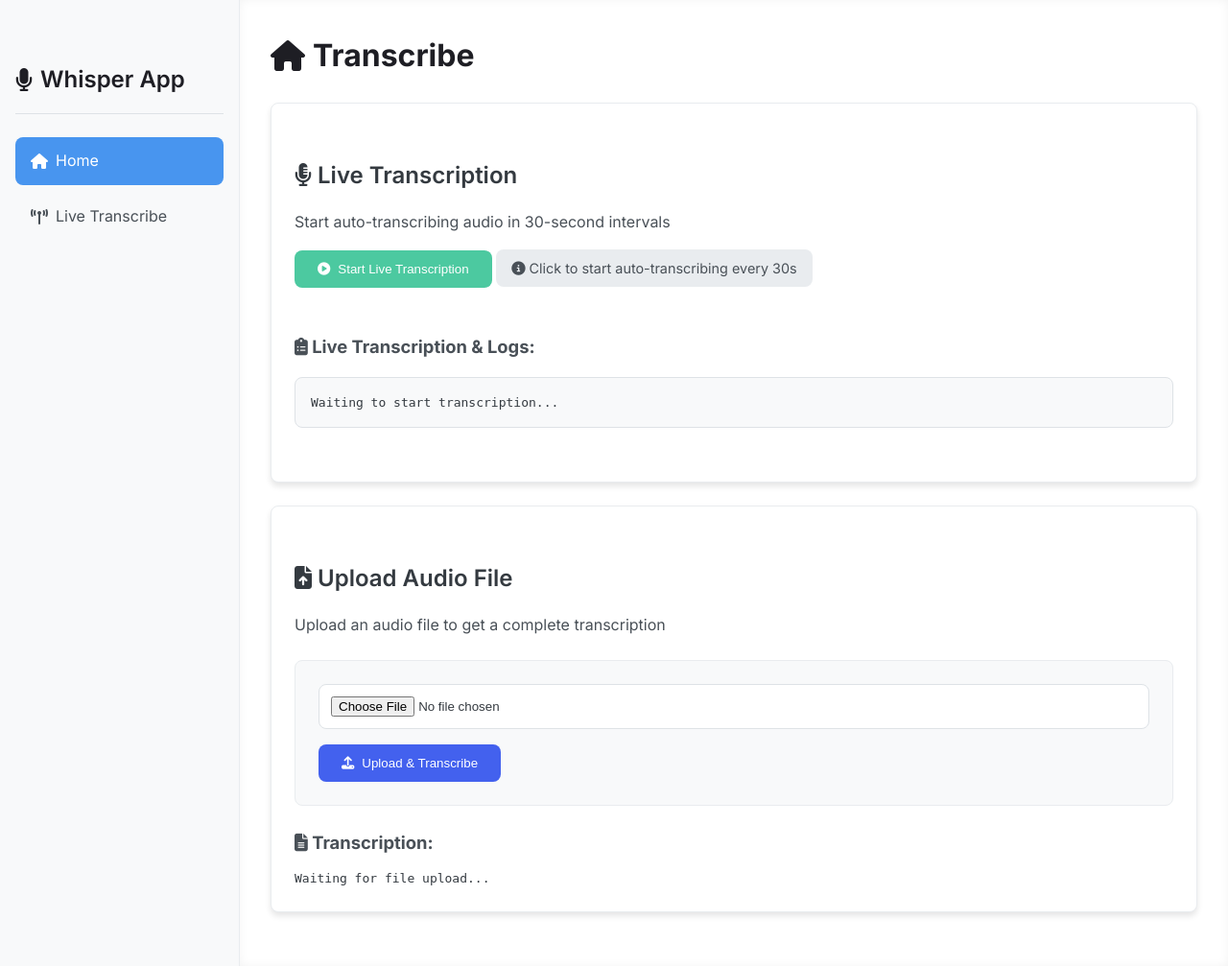
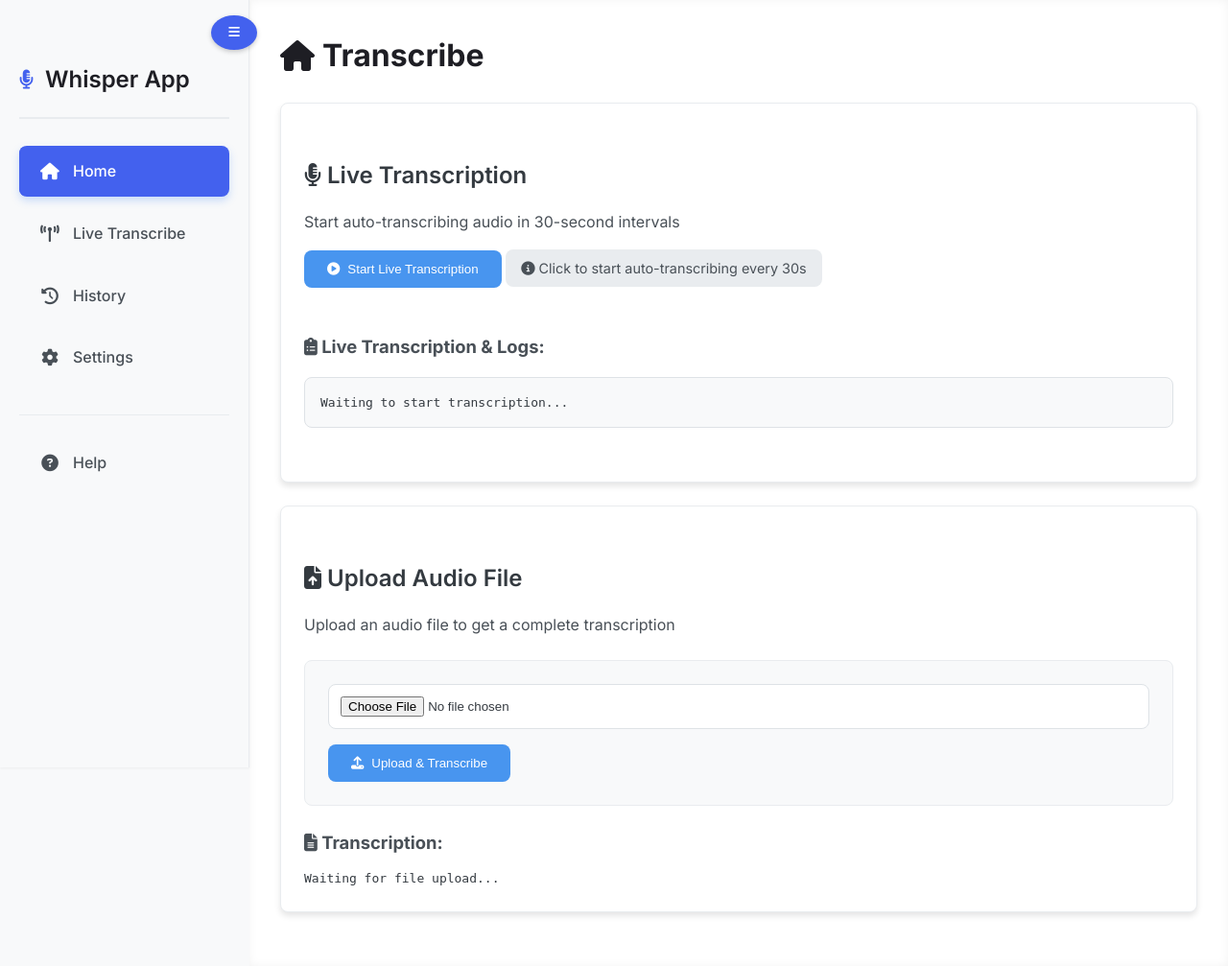
Before and after one commit to Iguanya/transcribe, a Flask app: page / in a window 1280 px wide. Shown: the whole page at 96% size. Run offline with Flask 3, Linux system fonts and the light colour scheme; parts of the project's set-up code (start-up, migrations or seed data) failed here and were passed over.

Commit message:
styled sidebar

```diff
--- a/static/style.css
+++ b/static/style.css
@@ -21,6 +21,9 @@
   --shadow: 0 4px 6px rgba(0, 0, 0, 0.1);
   --radius: 8px;
   --transition: all 0.3s ease;
+
+  --primary-rgb: 59, 130, 246; /* Blue color in RGB format (customize as needed) */
+  --primary-dark: #2563eb; /* Darker shade of primary color */
 }
 
 /* Reset & Base Styles */
@@ -43,52 +46,200 @@
   min-height: 100vh;
 }
 
-/* Sidebar */
-/* Sidebar */
+/* Enhanced Sidebar */
 .sidebar {
-  width: 250px;
+  width: 260px;
   background: var(--light);
   color: var(--dark);
-  padding: 2rem 1rem;
-  transition: var(--transition);
+  padding: 2rem 1.25rem;
+  transition: all 0.3s ease;
   border-right: 1px solid var(--gray-200);
+  box-shadow: 0 1px 3px rgba(0, 0, 0, 0.05);
+  height: 100vh;
+  position: sticky;
+  top: 0;
 }
 
+/* Sidebar Header */
 .sidebar h2 {
-  padding-bottom: 1rem;
-  margin-bottom: 1.5rem;
-  border-bottom: 1px solid var(--gray-300);
+  padding-bottom: 1.25rem;
+  margin-bottom: 1.75rem;
+  border-bottom: 2px solid var(--gray-200);
   font-size: 1.5rem;
+  font-weight: 600;
   color: var(--dark);
   display: flex;
   align-items: center;
-  gap: 0.5rem;
+  gap: 0.75rem;
 }
 
+.sidebar h2 i {
+  color: var(--primary);
+  font-size: 1.25rem;
+}
+
+/* Navigation List */
 .sidebar ul {
   list-style: none;
+  padding: 0;
+  margin: 0;
 }
 
 .sidebar li {
-  margin-bottom: 0.5rem;
+  margin-bottom: 0.75rem;
 }
 
+/* Navigation Links */
 .sidebar a {
-  display: block;
+  display: flex;
+  align-items: center;
+  gap: 0.75rem;
   color: var(--gray-700);
   text-decoration: none;
-  padding: 0.75rem 1rem;
-  border-radius: var(--radius);
-  transition: var(--transition);
+  padding: 0.85rem 1.25rem;
+  border-radius: 8px;
+  transition: all 0.2s ease;
+  font-weight: 500;
+  position: relative;
+  overflow: hidden;
+}
+
+/* Icon styling */
+.sidebar a i {
+  font-size: 1.1rem;
+  width: 1.5rem;
+  text-align: center;
+  transition: transform 0.2s ease;
+}
+
+/* Hover and Active States */
+.sidebar a:hover {
+  background: rgba(var(--primary-rgb), 0.08);
+  color: var(--primary);
+}
+
+.sidebar a:hover i {
+  transform: scale(1.1);
+}
+
+.sidebar a.active {
+  background: var(--primary);
+  color: white;
+  box-shadow: 0 4px 8px rgba(var(--primary-rgb), 0.25);
+}
+
+.sidebar a.active i {
+  color: white;
+}
+
+/* Add subtle hover effect */
+.sidebar a::before {
+  content: '';
+  position: absolute;
+  left: 0;
+  top: 0;
+  width: 4px;
+  height: 100%;
+  background: var(--primary);
+  transform: scaleY(0);
+  transition: transform 0.2s ease;
+}
+
+.sidebar a:hover::before {
+  transform: scaleY(1);
+}
+
+.sidebar a.active::before {
+  transform: scaleY(1);
+}
+
+/* Responsive sidebar */
+@media (max-width: 768px) {
+  .sidebar {
+    width: 240px;
+  }
+}
+
+/* Optional: Collapsible sidebar functionality */
+.sidebar.collapsed {
+  width: 70px;
+  padding: 2rem 0.5rem;
+}
+
+.sidebar.collapsed h2 span {
+  display: none;
+}
+
+.sidebar.collapsed a span {
+  display: none;
+}
+
+.sidebar.collapsed a {
+  justify-content: center;
+  padding: 0.85rem;
+}
+
+.sidebar.collapsed a i {
+  margin: 0;
+  font-size: 1.25rem;
+}
+
+/* Sidebar Toggle Button */
+.sidebar-toggle {
+  position: fixed;
+  top: 1rem;
+  z-index: 100;
+  border: none;
+  background: var(--primary);
+  color: white;
+  width: 36px;
+  height: 36px;
+  border-radius: 50%;
   display: flex;
   align-items: center;
-  gap: 0.5rem;
+  justify-content: center;
+  cursor: pointer;
+  box-shadow: 0 2px 5px rgba(0, 0, 0, 0.2);
+  transition: all 0.3s ease;
+  left: 220px; /* Position it near the edge of expanded sidebar */
 }
 
-.sidebar a:hover,
-.sidebar a.active {
-  background: var(--primary-light);
-  color: white;
+.sidebar-toggle:hover {
+  background: var(--primary-dark);
+  transform: scale(1.05);
+}
+
+/* Always show the toggle button on all screen sizes */
+.sidebar-toggle {
+  display: flex;
+}
+
+/* Adjust position when sidebar is collapsed */
+.sidebar.collapsed + .sidebar-toggle,
+body:has(.sidebar.collapsed) .sidebar-toggle {
+  left: 35px; /* Move it when sidebar is collapsed */
+}
+
+/* Adjust toggle position on smaller screens */
+@media (max-width: 768px) {
+  .sidebar-toggle {
+    top: 0.75rem;
+    left: 200px;
+    width: 32px;
+    height: 32px;
+  }
+
+  .sidebar.collapsed + .sidebar-toggle,
+  body:has(.sidebar.collapsed) .sidebar-toggle {
+    left: 25px;
+  }
+}
+
+/* Sidebar Footer */
+.sidebar-footer {
+  margin-top: 2rem;
+  padding-top: 1.5rem;
+  border-top: 1px solid var(--gray-200);
 }
 
 
@@ -130,7 +281,7 @@
 
 /* Buttons */
 button {
-  background: var(--primary);
+  background: var(--primary-light);
   color: white;
   border: none;
   padding: 0.75rem 1.5rem;
@@ -161,12 +312,12 @@
 }
 
 #recordBtn {
-  background: var(--success);
+  background: var(--primary-light);
   margin-bottom: 1rem;
 }
 
 #recordBtn:hover {
-  background: #3db890;
+  background: var(--primary-light);
 }
 
 #recordBtn.recording {
--- a/templates/sidebar.html
+++ b/templates/sidebar.html
@@ -1,10 +1,62 @@
 
 
 
-<nav class="sidebar">
+<!-- <nav class="sidebar">
     <h2><i class="fas fa-microphone"></i> Whisper App</h2>
     <ul>
         <li><a href="/" {% if request.path == '/' %}class="active"{% endif %}><i class="fas fa-home"></i> Home</a></li>
         <li><a href="/live" {% if request.path == '/live' %}class="active"{% endif %}><i class="fas fa-broadcast-tower"></i> Live Transcribe</a></li>
     </ul>
+</nav> -->
+
+<nav class="sidebar">
+    <h2><i class="fas fa-microphone-alt"></i> <span>Whisper App</span></h2>
+    <ul>
+        <li><a href="/" {% if request.path == '/' %}class="active"{% endif %}>
+            <i class="fas fa-home"></i> <span>Home</span>
+        </a></li>
+        <li><a href="/live" {% if request.path == '/live' %}class="active"{% endif %}>
+            <i class="fas fa-broadcast-tower"></i> <span>Live Transcribe</span>
+        </a></li>
+        <li><a href="/history" {% if request.path == '/history' %}class="active"{% endif %}>
+            <i class="fas fa-history"></i> <span>History</span>
+        </a></li>
+        <li><a href="/settings" {% if request.path == '/settings' %}class="active"{% endif %}>
+            <i class="fas fa-cog"></i> <span>Settings</span>
+        </a></li>
+    </ul>
+    <div class="sidebar-footer">
+        <a href="/help" {% if request.path == '/help' %}class="active"{% endif %}>
+            <i class="fas fa-question-circle"></i> <span>Help</span>
+        </a>
+    </div>
 </nav>
+
+<!-- Optional: Toggle button for sidebar collapse (place outside the sidebar) -->
+<button id="sidebarToggle" class="sidebar-toggle">
+    <i class="fas fa-bars"></i>
+</button>
+
+<script type="text/javascript">
+    document.addEventListener('DOMContentLoaded', function() {
+        const sidebarToggle = document.getElementById('sidebarToggle');
+        const sidebar = document.querySelector('.sidebar');
+
+        if (sidebarToggle && sidebar) {
+            sidebarToggle.addEventListener('click', function() {
+                sidebar.classList.toggle('collapsed');
+
+                // Save the state to localStorage
+                const isCollapsed = sidebar.classList.contains('collapsed');
+                localStorage.setItem('sidebarCollapsed', isCollapsed);
+            });
+
+            // Check if sidebar was collapsed previously
+            const wasCollapsed = localStorage.getItem('sidebarCollapsed') === 'true';
+            if (wasCollapsed) {
+                sidebar.classList.add('collapsed');
+            }
+        }
+    });
+
+</script>
```
